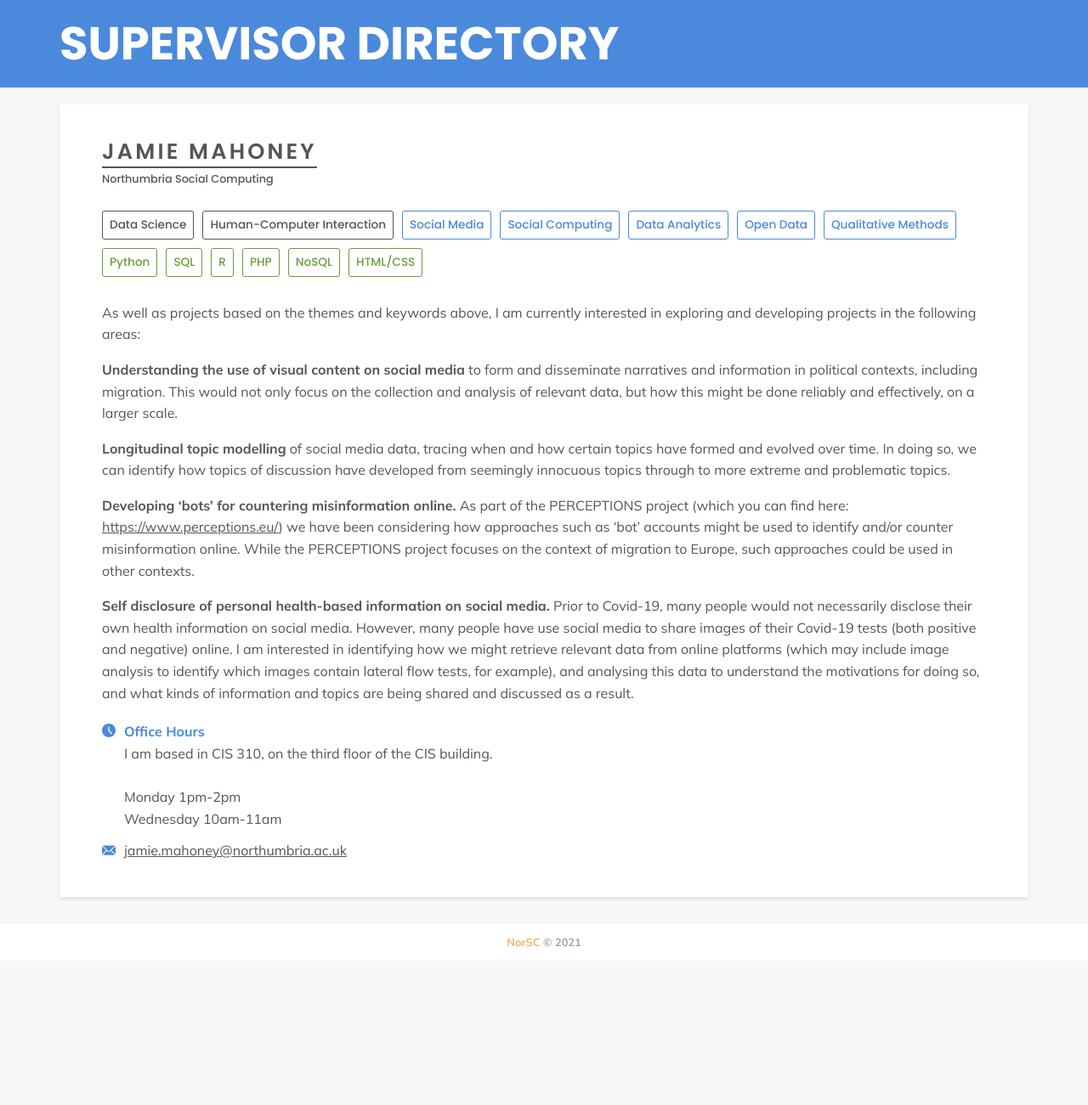
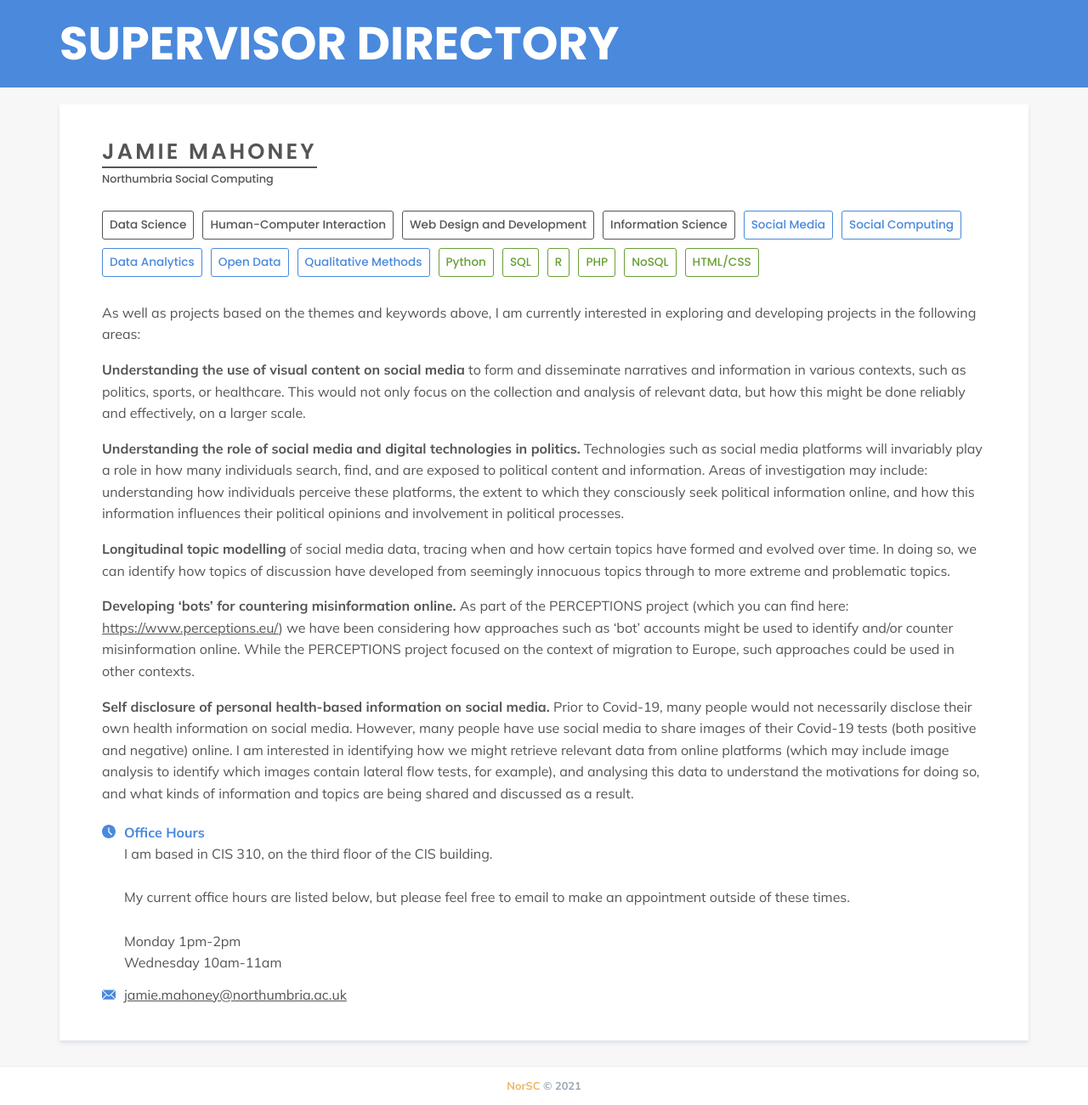
Before and after one commit to NorSC/supervisor-search, a Jekyll site: the page built from _supervisors/jamie-mahoney.md, in a window 1280 px wide. Shown: the whole page at 85% size. Built offline with Jekyll 4.4.1, drawn with Linux system fonts in a browser that asks for light colours; a script that is not in the unit is left out; before the commit the page ends 1131 px from its top, so only the background shows below that.

Commit message:
Update Supervisors “jamie-mahoney”

```diff
--- a/_supervisors/jamie-mahoney.md
+++ b/_supervisors/jamie-mahoney.md
@@ -2,18 +2,25 @@
 layout: supervisor
 title: Jamie Mahoney
 available: true
-available_msc: false
+available_msc: true
 available_phd: false
 email: jamie.mahoney@northumbria.ac.uk
-office_hours: |
+office_hours: >
   I am based in CIS 310, on the third floor of the CIS building.
 
+
+  My current office hours are listed below, but please feel free to email to make an appointment outside of these times.
+
+
   Monday 1pm-2pm
+
   Wednesday 10am-11am
 research_group: Northumbria Social Computing
 research_themes:
   - Data Science
   - Human-Computer Interaction
+  - Web Design and Development
+  - Information Science
 additional_keywords:
   - Social Media
   - Social Computing
@@ -32,13 +39,34 @@
   interested in exploring and developing projects in the following areas:
 
 
-  **Understanding the use of visual content on social media** to form and disseminate narratives and information in political contexts, including migration. This would not only focus on the collection and analysis of relevant data, but how this might be done reliably and effectively, on a larger scale.
+  **Understanding the use of visual content on social media** to form and disseminate narratives and information in various contexts, such as politics, sports, or healthcare. This would not only focus on the collection and analysis of relevant data, but how this might be done reliably and effectively, on a larger scale.
+
+
+  **Understanding the role of social media and digital technologies in politics.** Technologies such as social media platforms will invariably play a role in how many individuals search, find, and are exposed to political content and information. Areas of investigation may include: understanding how individuals perceive these platforms, the extent to which they consciously seek political information online, and how this information influences their political opinions and involvement in political processes.
 
 
   **Longitudinal topic modelling** of social media data, tracing when and how certain topics have formed and evolved over time. In doing so, we can identify how topics of discussion have developed from seemingly innocuous topics through to more extreme and problematic topics.
 
 
-  **D﻿eveloping 'bots' for countering misinformation online.** As part of the PERCEPTIONS project (which you can find here: <https://www.perceptions.eu/>) we have been considering how approaches such as 'bot' accounts might be used to identify and/or counter misinformation online. While the PERCEPTIONS project focuses on the context of migration to Europe, such approaches could be used in other contexts.
+  **D﻿eveloping 'bots' for countering misinformation online.** As part of the PERCEPTIONS project (which you can find here: <https://www.perceptions.eu/>) we have been considering how approaches such as 'bot' accounts might be used to identify and/or counter misinformation online. While the PERCEPTIONS project focused on the context of migration to Europe, such approaches could be used in other contexts.
+
+
+  **S﻿elf disclosure of personal health-based information on social media.** Prior to Covid-19, many people would not necessarily disclose their own health information on social media. However, many people have use social media to share images of their Covid-19 tests (both positive and negative) online. I am interested in identifying how we might retrieve relevant data from online platforms (which may include image analysis to identify which images contain lateral flow tests, for example), and analysing this data to understand the motivations for doing so, and what kinds of information and topics are being shared and discussed as a result.
+additional_details_msc: >-
+  A﻿s well as projects based on the themes and keywords above, I am currently
+  interested in exploring and developing projects in the following areas:
+
+
+  **Understanding the use of visual content on social media** to form and disseminate narratives and information in various contexts, such as politics, sports, or healthcare. This would not only focus on the collection and analysis of relevant data, but how this might be done reliably and effectively, on a larger scale.
+
+
+  **Understanding the role of social media and digital technologies in politics.** Technologies such as social media platforms will invariably play a role in how many individuals search, find, and are exposed to political content and information. Areas of investigation may include: understanding how individuals perceive these platforms, the extent to which they consciously seek political information online, and how this information influences their political opinions and involvement in political processes.
+
+
+  **Longitudinal topic modelling** of social media data, tracing when and how certain topics have formed and evolved over time. In doing so, we can identify how topics of discussion have developed from seemingly innocuous topics through to more extreme and problematic topics.
+
+
+  **D﻿eveloping 'bots' for countering misinformation online.** As part of the PERCEPTIONS project (which you can find here: <https://www.perceptions.eu/>) we have been considering how approaches such as 'bot' accounts might be used to identify and/or counter misinformation online. While the PERCEPTIONS project focused on the context of migration to Europe, such approaches could be used in other contexts.
 
 
   **S﻿elf disclosure of personal health-based information on social media.** Prior to Covid-19, many people would not necessarily disclose their own health information on social media. However, many people have use social media to share images of their Covid-19 tests (both positive and negative) online. I am interested in identifying how we might retrieve relevant data from online platforms (which may include image analysis to identify which images contain lateral flow tests, for example), and analysing this data to understand the motivations for doing so, and what kinds of information and topics are being shared and discussed as a result.
```
